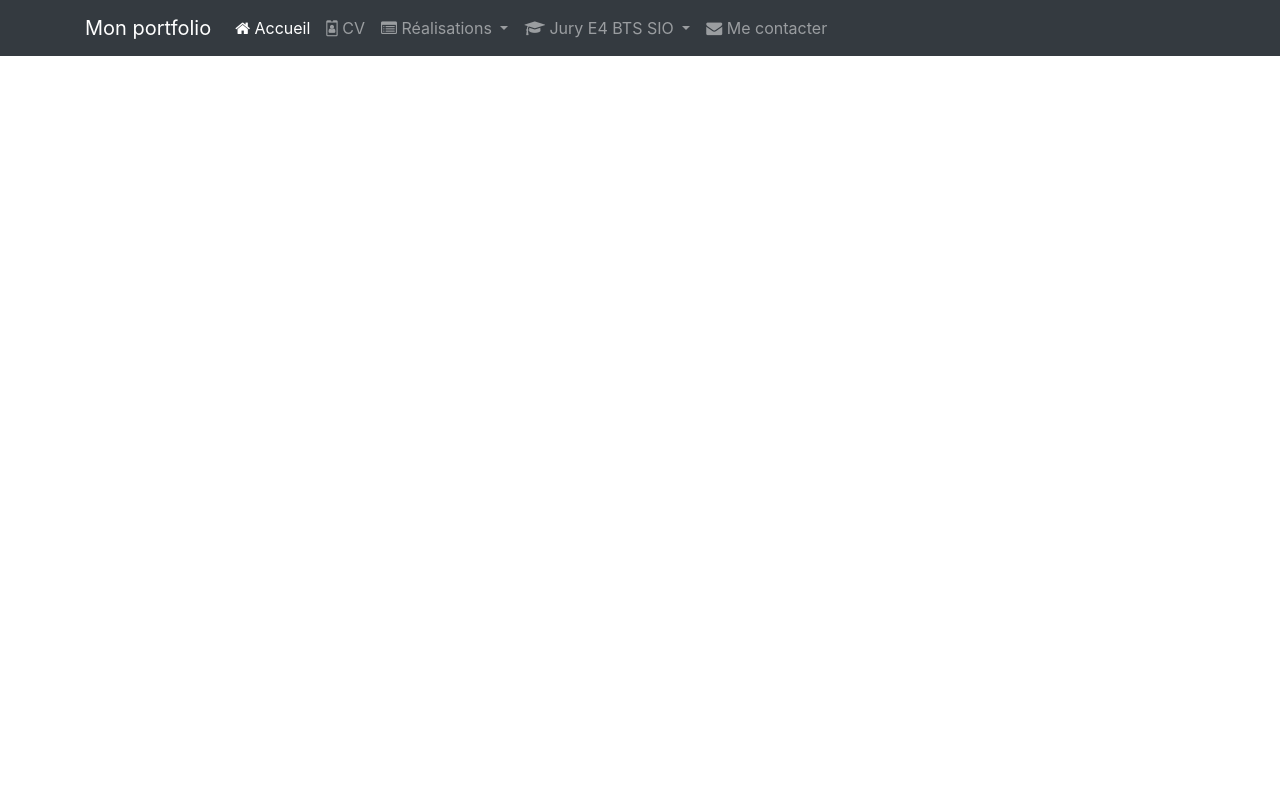
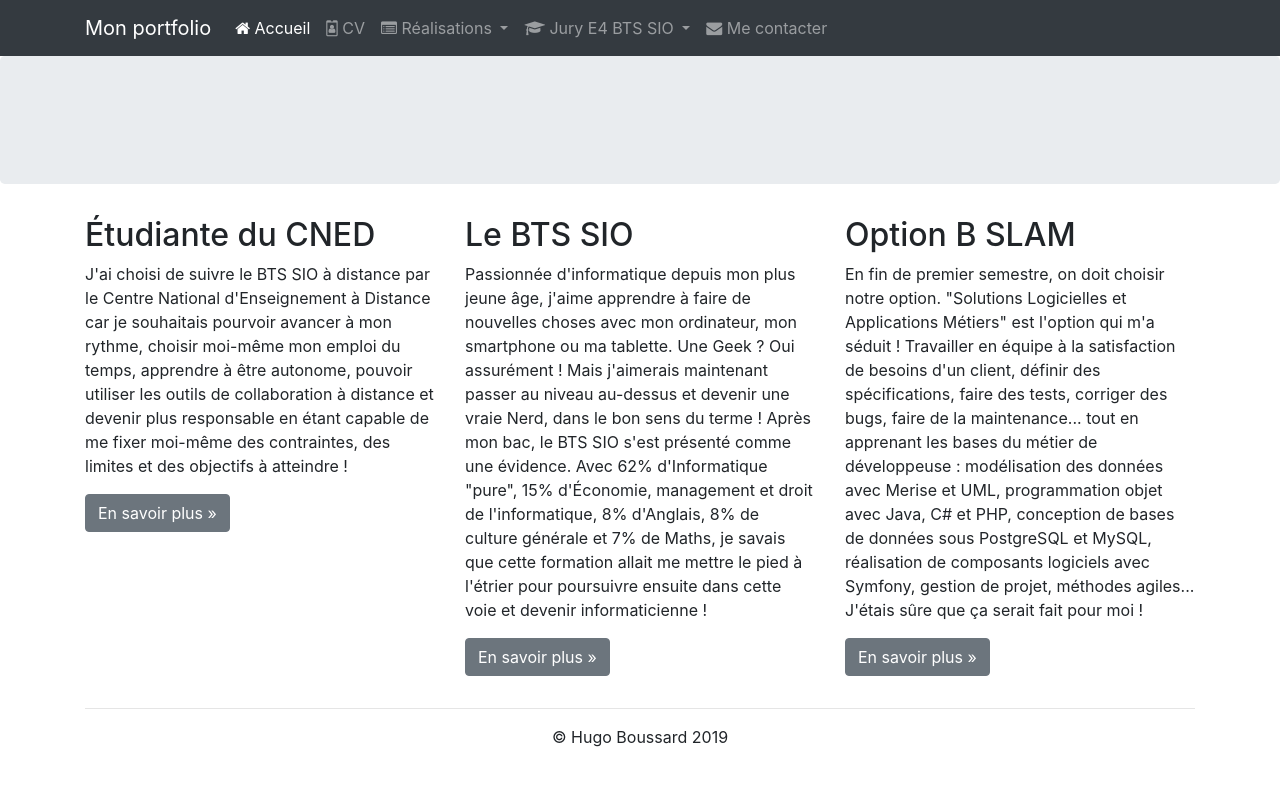
Before and after one commit to HugoBsrd/Boussard.Hugo, a plain HTML site: page index.html in a window 1280 px wide. Drawn offline with nearby package versions, Linux system fonts and the light colour scheme.

Commit message:
Ajout d'un pied de page Task #5 - Ajouter un pied de page

```diff
--- a/index.html
+++ b/index.html
@@ -114,6 +114,63 @@
                 </div>
             </div>
         </nav>
+        <div class="jumbotron"></div> <!-- Emplacement pour le contenu principal de la page -->
+ <footer>
+ <div class="container">
+ <div class="row">
+ <div class="col-lg-4">
+ <h2>Étudiante du CNED</h2>
+ <p>J'ai choisi de suivre le BTS SIO à distance par le Centre National
+ d'Enseignement à Distance car je souhaitais pourvoir avancer à mon rythme,
+ choisir moi-même mon emploi du temps, apprendre à être autonome, pouvoir
+ utiliser les outils de collaboration à distance et devenir plus responsable en
+ étant capable de me fixer moi-même des contraintes, des limites et des
+ objectifs à atteindre !
+ </p>
+ <p><a class="btn btn-secondary" href="http://www.cned.fr" target="_blank"
+ role="button">En savoir plus »</a>
+ </p>
+ </div>
+ <div class="col-lg-4">
+ <h2>Le BTS SIO</h2>
+ <p>Passionnée d'informatique depuis mon plus jeune âge, j'aime apprendre à faire
+ de nouvelles choses avec mon ordinateur, mon smartphone ou ma tablette. Une
+ Geek ? Oui assurément ! Mais j'aimerais maintenant passer au niveau au-dessus
+ et devenir une vraie Nerd, dans le bon sens du terme ! Après mon bac, le BTS
+ SIO s'est présenté comme une évidence. Avec 62% d'Informatique "pure", 15%
+ d'Économie, management et droit de l'informatique, 8% d'Anglais, 8% de culture
+ générale et 7% de Maths, je savais que cette formation allait me mettre le
+ pied à l'étrier pour poursuivre ensuite dans cette voie et devenir
+ informaticienne !
+ </p>
+ <p><a class="btn btn-secondary" href="https://fr.wikipedia.org/wiki/Brevet_de_tec
+ hnicien_supérieur_-_Services_informatiques_aux_organisations"
+ target="_blank" role="button">En savoir plus »</a>
+ </p>
+ </div>
+ <div class="col-lg-4">
+ <h2>Option B SLAM</h2>
+ <p>En fin de premier semestre, on doit choisir notre option. "Solutions
+ Logicielles et Applications Métiers" est l'option qui m'a séduit&nbsp;!
+ Travailler en équipe à la satisfaction de besoins d'un client, définir des
+ spécifications, faire des tests, corriger des bugs, faire de la maintenance...
+ tout en apprenant les bases du métier de développeuse : modélisation des
+ données avec Merise et UML, programmation objet avec Java, C# et PHP,
+ conception de bases de données sous PostgreSQL et MySQL, réalisation de
+ composants logiciels avec Symfony, gestion de projet, méthodes agiles...
+ J'étais sûre que ça serait fait pour moi !
+ </p>
+ <p><a class="btn btn-secondary" href="http://www.onisep.fr/Ressources/Univers-For
+ mation/Formations/Post-bac/BTS-Services-informatiques-aux-organisations-opt
+ ion-B-solutions-logicielles-et-applications-metiers" target="_blank"
+ role="button">En savoir plus »</a>
+ </p>
+ </div>
+ </div>
+ <hr>
+ <p class="text-center" id="copyright">© Hugo Boussard 2019</p>
+ </div>
+ </footer>
         <!-- Optional JavaScript -->
         <!-- jQuery first, then Popper.js, then Bootstrap JS -->
         <script src="https://code.jquery.com/jquery-3.3.1.slim.min.js" integrity="sha384-q8i/X+965DzO0rT7abK41JStQIAqVgRVzpbzo5smXKp4YfRvH+8abtTE1Pi6jizo" crossorigin="anonymous"></script>
```
